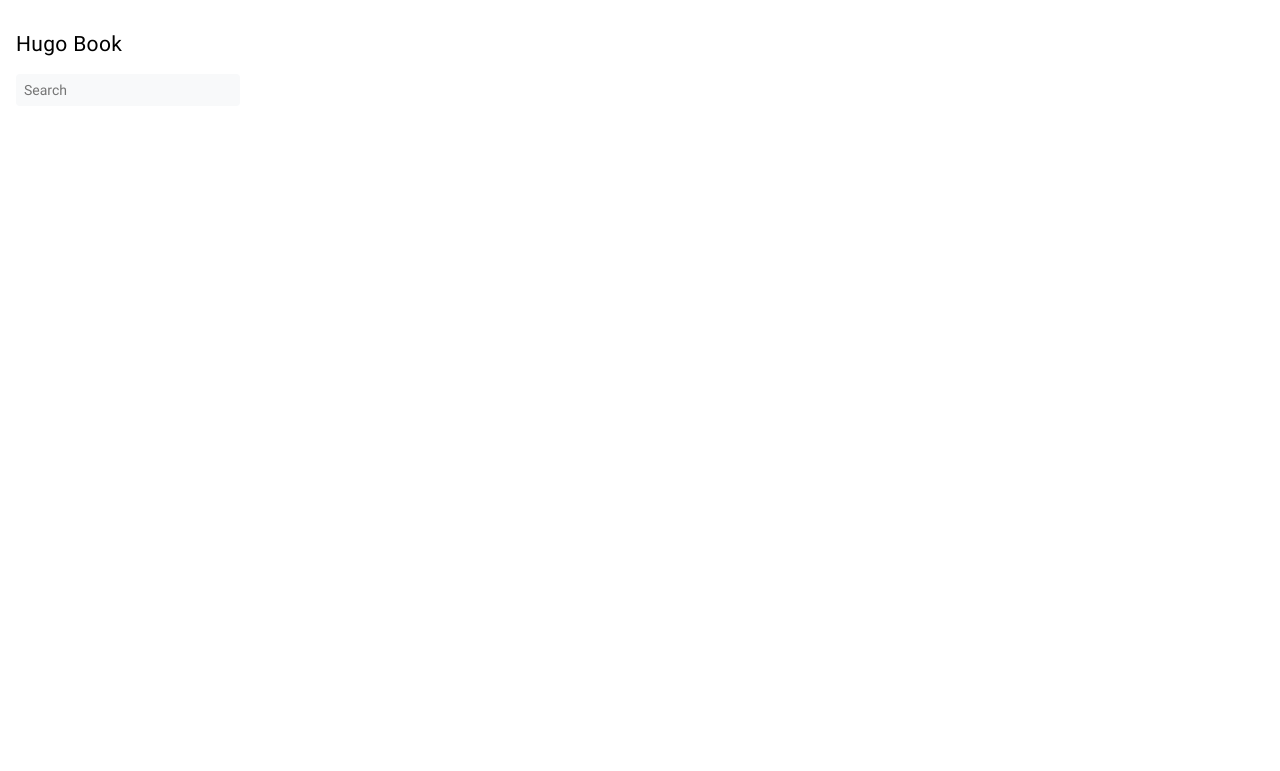
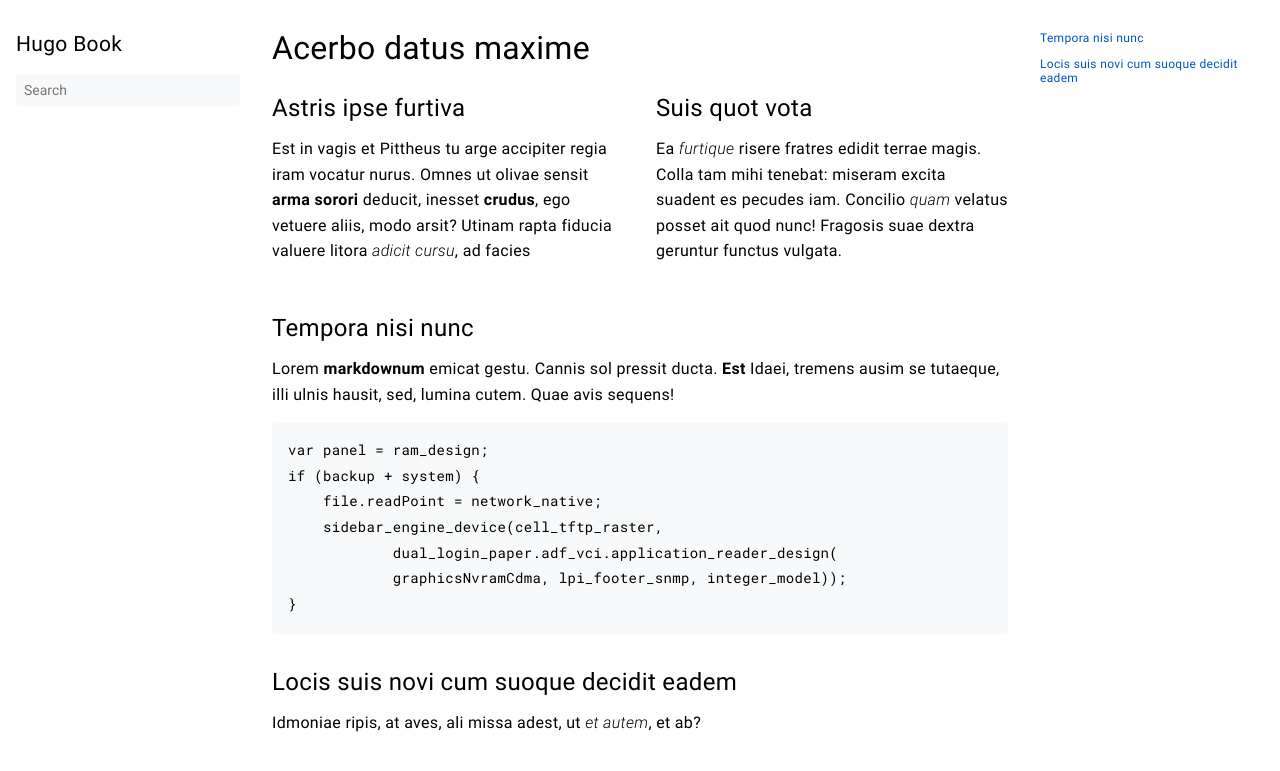
Before and after one commit to quan-tum-ml/quan-tum-ml.github.io, a plain HTML site: page index.html in a window 1280 px wide. Drawn offline with Linux system fonts and the light colour scheme.

Commit message:
rebuilding site Do 4. Jun 01:03:10 CEST 2020

```diff
--- a/index.html
+++ b/index.html
@@ -5,13 +5,13 @@
 	<meta name="generator" content="Hugo 0.72.0" />
   <meta charset="UTF-8">
 <meta name="viewport" content="width=device-width, initial-scale=1.0">
-<meta name="description" content="">
-<meta name="theme-color" content="#FFFFFF"><meta property="og:title" content="Hugo Book" />
+<meta name="description" content="Acerbo datus maxime #  Astris ipse furtiva Est in vagis et Pittheus tu arge accipiter regia iram vocatur nurus. Omnes ut olivae sensit arma sorori deducit, inesset crudus, ego vetuere aliis, modo arsit? Utinam rapta fiducia valuere litora adicit cursu, ad facies  Suis quot vota Ea furtique risere fratres edidit terrae magis. Colla tam mihi tenebat: miseram excita suadent es pecudes iam. Concilio quam velatus posset ait quod nunc!">
+<meta name="theme-color" content="#FFFFFF"><meta property="og:title" content="Introduction" />
 <meta property="og:description" content="" />
 <meta property="og:type" content="website" />
 <meta property="og:url" content="https://example.com/" />
 <meta property="og:updated_time" content="2020-06-04T00:09:05+02:00" />
-<title>Hugo Book | Hugo Book</title>
+<title>Introduction | Hugo Book</title>
 <link rel="manifest" href="/manifest.json">
 <link rel="icon" href="/favicon.png" type="image/x-icon">
 <link rel="stylesheet" href="/book.min.1205ebacf147e31d6bd6f74be1ef8d96f4bb2c4943c68e5a39b4e988a774a2b0.css" integrity="sha256-EgXrrPFH4x1r1vdL4e&#43;NlvS7LElDxo5aObTpiKd0orA=">
@@ -89,7 +89,7 @@ https://github.com/alex-shpak/hugo-book
     <img src="/svg/menu.svg" class="book-icon" alt="Menu" />
   </label>
 
-  <strong>Hugo Book</strong>
+  <strong>Introduction</strong>
 
   <label for="toc-control">
 
@@ -103,7 +103,12 @@ https://github.com/alex-shpak/hugo-book
     <input type="checkbox" class="hidden" id="toc-control" />
     <aside class="hidden clearfix">
 
-
+  <nav id="TableOfContents">
+  <ul>
+    <li><a href="#tempora-nisi-nunc">Tempora nisi nunc</a></li>
+    <li><a href="#locis-suis-novi-cum-suoque-decidit-eadem">Locis suis novi cum suoque decidit eadem</a></li>
+  </ul>
+</nav>
 
 
     </aside>
@@ -113,7 +118,49 @@ https://github.com/alex-shpak/hugo-book
 
 
 
-  <article class="markdown"></article>
+  <article class="markdown"><h1 id="acerbo-datus-maxime">
+  Acerbo datus maxime
+  <a class="anchor" href="#acerbo-datus-maxime">#</a>
+</h1>
+<div class="book-columns flex flex-wrap">
+
+  <div class="flex-even markdown-inner">
+    <h2 id="astris-ipse-furtiva">Astris ipse furtiva</h2>
+<p>Est in vagis et Pittheus tu arge accipiter regia iram vocatur nurus. Omnes ut
+olivae sensit <strong>arma sorori</strong> deducit, inesset <strong>crudus</strong>, ego vetuere aliis,
+modo arsit? Utinam rapta fiducia valuere litora <em>adicit cursu</em>, ad facies
+  </div>
+
+  <div class="flex-even markdown-inner">
+    <h2 id="suis-quot-vota">Suis quot vota</h2>
+<p>Ea <em>furtique</em> risere fratres edidit terrae magis. Colla tam mihi tenebat:
+miseram excita suadent es pecudes iam. Concilio <em>quam</em> velatus posset ait quod
+nunc! Fragosis suae dextra geruntur functus vulgata.
+  </div>
+
+</div>
+
+<h2 id="tempora-nisi-nunc">
+  Tempora nisi nunc
+  <a class="anchor" href="#tempora-nisi-nunc">#</a>
+</h2>
+<p>Lorem <strong>markdownum</strong> emicat gestu. Cannis sol pressit ducta. <strong>Est</strong> Idaei,
+tremens ausim se tutaeque, illi ulnis hausit, sed, lumina cutem. Quae avis
+sequens!</p>
+<pre><code>var panel = ram_design;
+if (backup + system) {
+    file.readPoint = network_native;
+    sidebar_engine_device(cell_tftp_raster,
+            dual_login_paper.adf_vci.application_reader_design(
+            graphicsNvramCdma, lpi_footer_snmp, integer_model));
+}
+</code></pre>
+<h2 id="locis-suis-novi-cum-suoque-decidit-eadem">
+  Locis suis novi cum suoque decidit eadem
+  <a class="anchor" href="#locis-suis-novi-cum-suoque-decidit-eadem">#</a>
+</h2>
+<p>Idmoniae ripis, at aves, ali missa adest, ut <em>et autem</em>, et ab?</p>
+</article>
 
 
 
@@ -133,6 +180,10 @@ https://github.com/alex-shpak/hugo-book
 
 
 
+  <div class="book-comments">
+
+</div>
+
 
 
       <label for="menu-control" class="hidden book-menu-overlay"></label>
@@ -141,7 +192,12 @@ https://github.com/alex-shpak/hugo-book
 
     <aside class="book-toc">
 
-
+  <nav id="TableOfContents">
+  <ul>
+    <li><a href="#tempora-nisi-nunc">Tempora nisi nunc</a></li>
+    <li><a href="#locis-suis-novi-cum-suoque-decidit-eadem">Locis suis novi cum suoque decidit eadem</a></li>
+  </ul>
+</nav>
 
 
     </aside>
--- a/index.xml
+++ b/index.xml
@@ -1,9 +1,9 @@
 <?xml version="1.0" encoding="utf-8" standalone="yes"?>
 <rss version="2.0" xmlns:atom="http://www.w3.org/2005/Atom">
   <channel>
-    <title>Hugo Book</title>
+    <title>Introduction on Hugo Book</title>
     <link>https://example.com/</link>
-    <description>Recent content on Hugo Book</description>
+    <description>Recent content in Introduction on Hugo Book</description>
     <generator>Hugo -- gohugo.io</generator>
     <lastBuildDate>Thu, 04 Jun 2020 00:09:05 +0200</lastBuildDate>
 
```
